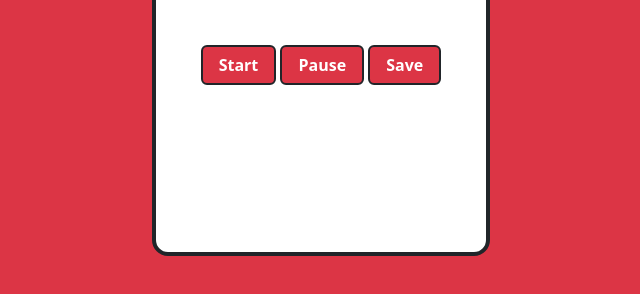
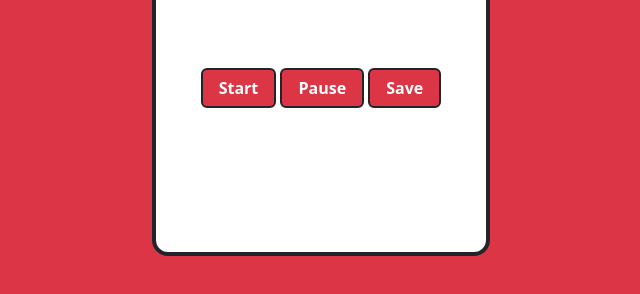
Before and after one commit to ArthurBuenoSilva/Pomodoro, a plain HTML site: page index.html in a window 1280 px wide. Shown: the part 484-778 px from the top of the page, without its empty margins (319-959 px from the left). Drawn offline with nearby package versions, Linux system fonts and the light colour scheme.

Commit message:
Layout Improvements

```diff
--- a/index.html
+++ b/index.html
@@ -21,17 +21,19 @@
             </li>
           </ul>
         </div>
-        <div class="card-body text-danger">
+        <div class="card-body text-danger h-100">
           <div class="me-4 ms-4 mt-3 mb-5 d-flex align-items-center justify-content-center flex-column">
             <div class="p-0 circular-progress">
               <img src="https://c.tenor.com/RnRFadtmK1AAAAAC/tomato-spin.gif" class="position-absolute" height="130rem">
             </div>
              <div class="p-3 m-1 value-container">00:00:00</div>
           </div>
-          <a href="#" class="btn btn-danger border border-dark border-2 pe-3 ps-3 fw-bold" onclick="start()">Start</a>
-          <a href="#" class="btn btn-danger border border-dark border-2 pe-3 ps-3 fw-bold" onclick="pause()">Pause</a>
-          <a href="#" class="btn btn-danger border border-dark border-2 pe-3 ps-3 fw-bold" onclick="save()">Save</a>
         </div>
+        <div class="pb-5 mb-5">
+            <a href="#" class="btn btn-danger border border-dark border-2 pe-3 ps-3 fw-bold mb-5" onclick="start()">Start</a>
+            <a href="#" class="btn btn-danger border border-dark border-2 pe-3 ps-3 fw-bold mb-5" onclick="pause()">Pause</a>
+            <a href="#" class="btn btn-danger border border-dark border-2 pe-3 ps-3 fw-bold mb-5" onclick="save()">Save</a>
+          </div>
       </div>
     </div>
     <script type="text/javascript" src="timer.js"></script>
```
